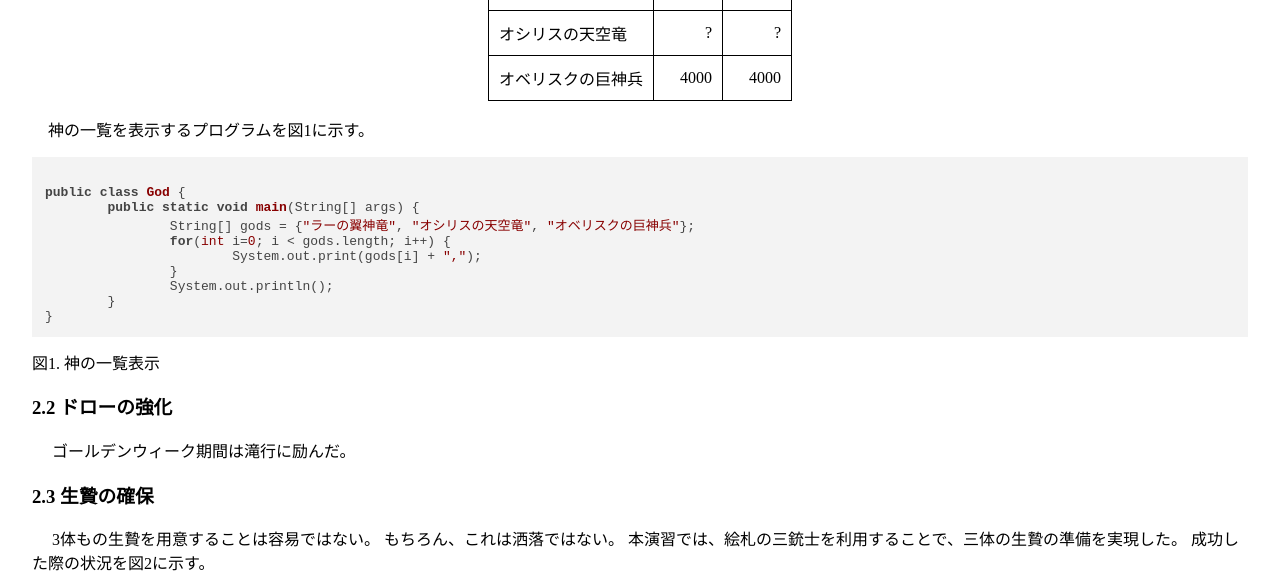
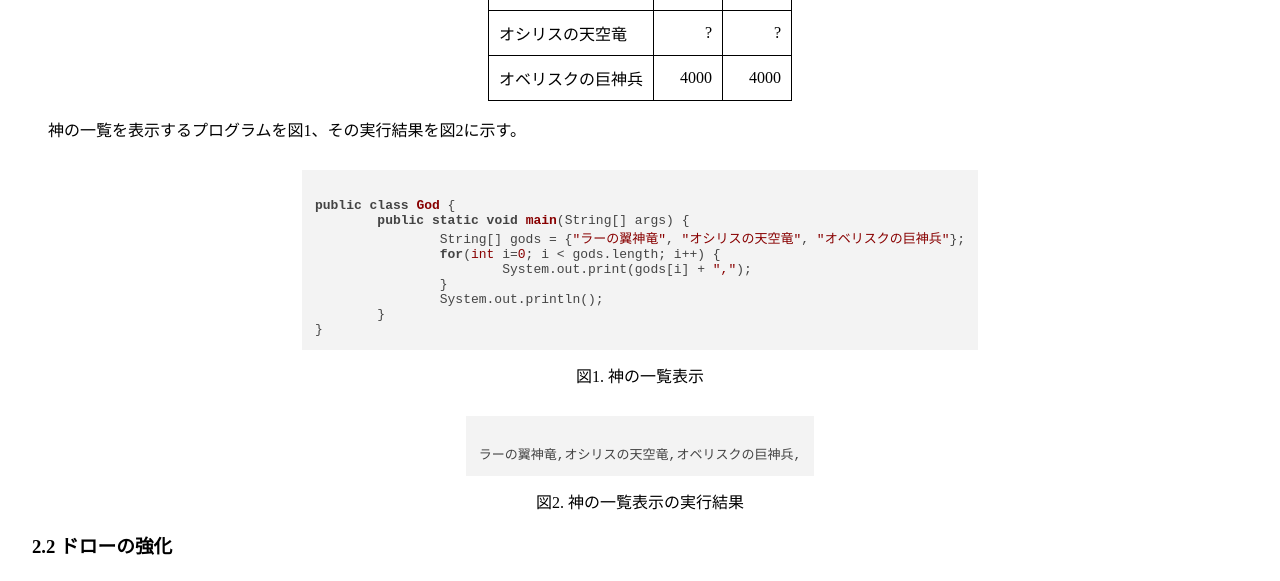
Before and after one commit to smkwlab/ise-report-template, a plain HTML site: page index.html in a window 1280 px wide. Shown: the part 530-1111 px from the top of the page. Drawn offline with nearby package versions, Linux system fonts and the light colour scheme.

Commit message:
実行結果を追加し、プログラム関係のスタイルを調整。

```diff
--- a/index.html
+++ b/index.html
@@ -41,7 +41,9 @@ td は class="num" にしておくと右寄せになる。数値は右寄せの
 <tr><td>オベリスクの巨神兵</td><td class="num">4000</td><td class="num">4000</td></tr>
 </table>
 
-<p>神の一覧を表示するプログラムを図1に示す。</p>
+<p>神の一覧を表示するプログラムを図1、その実行結果を図2に示す。</p>
+
+<figure>
 <pre><code class="java">
 public class God {
 	public static void main(String[] args) {
@@ -54,6 +56,15 @@ public class God {
 }
 </code></pre>
 <figcaption>神の一覧表示</figcaption>
+</figure>
+
+<figure>
+<pre><code>
+ラーの翼神竜,オシリスの天空竜,オベリスクの巨神兵,
+</code></pre>
+<figcaption>神の一覧表示の実行結果</figcaption>
+</figure>
+
 
 <h3>ドローの強化</h3>
 <p>
@@ -65,7 +76,7 @@ public class God {
 3体もの生贄を用意することは容易ではない。
 もちろん、これは洒落ではない。
 本演習では、絵札の三銃士を利用することで、三体の生贄の準備を実現した。
-成功した際の状況を図2に示す。
+成功した際の状況を図3に示す。
 </p>
 <figure>
 <img src="GitHubDesktop-branch.png" alt="絵札の三銃士">
--- a/style.css
+++ b/style.css
@@ -78,6 +78,16 @@ figure {
     text-align: center;
 }
 
+figure pre {
+    margin-left: auto;
+    margin-right: auto;
+    display: inline-block;
+}
+
+figure code {
+    text-align: left;
+}
+
 figcaption::before {
     counter-increment: figure;
     content: "図" counter(figure) ". ";
```
